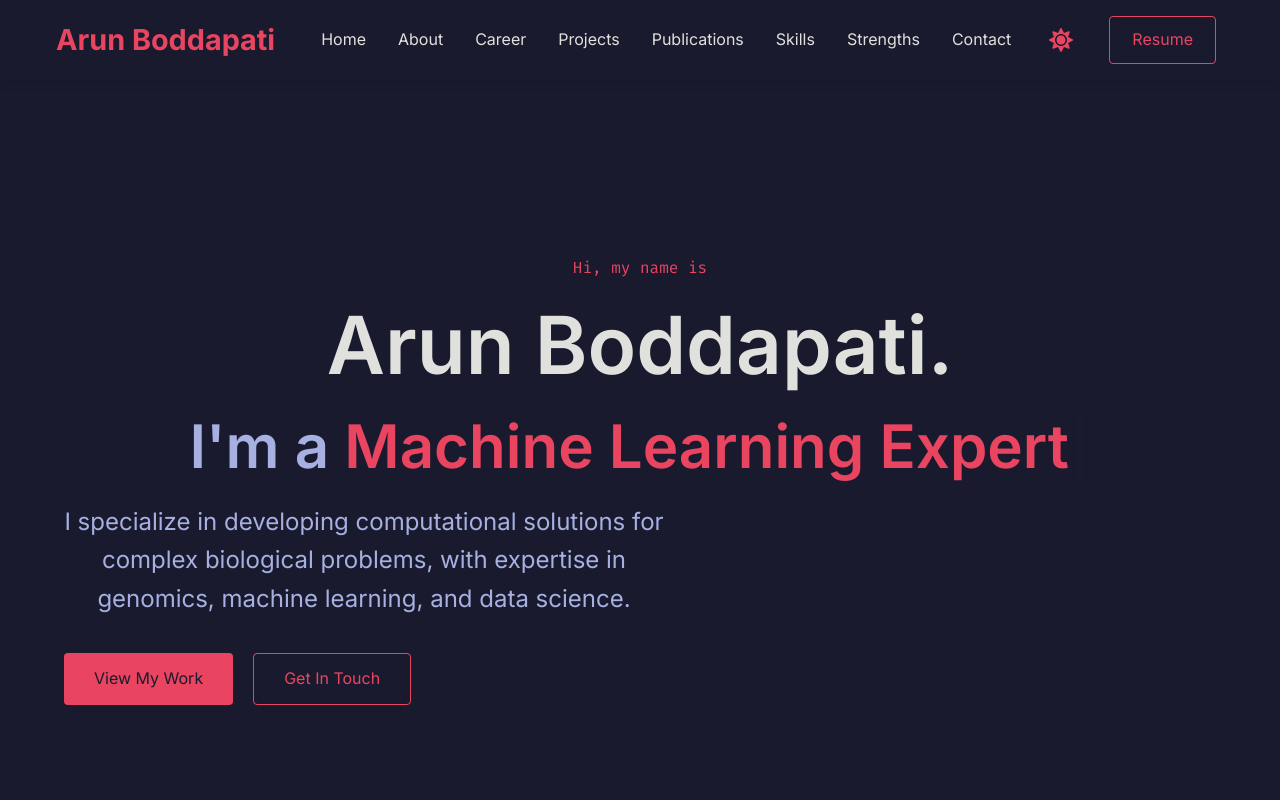
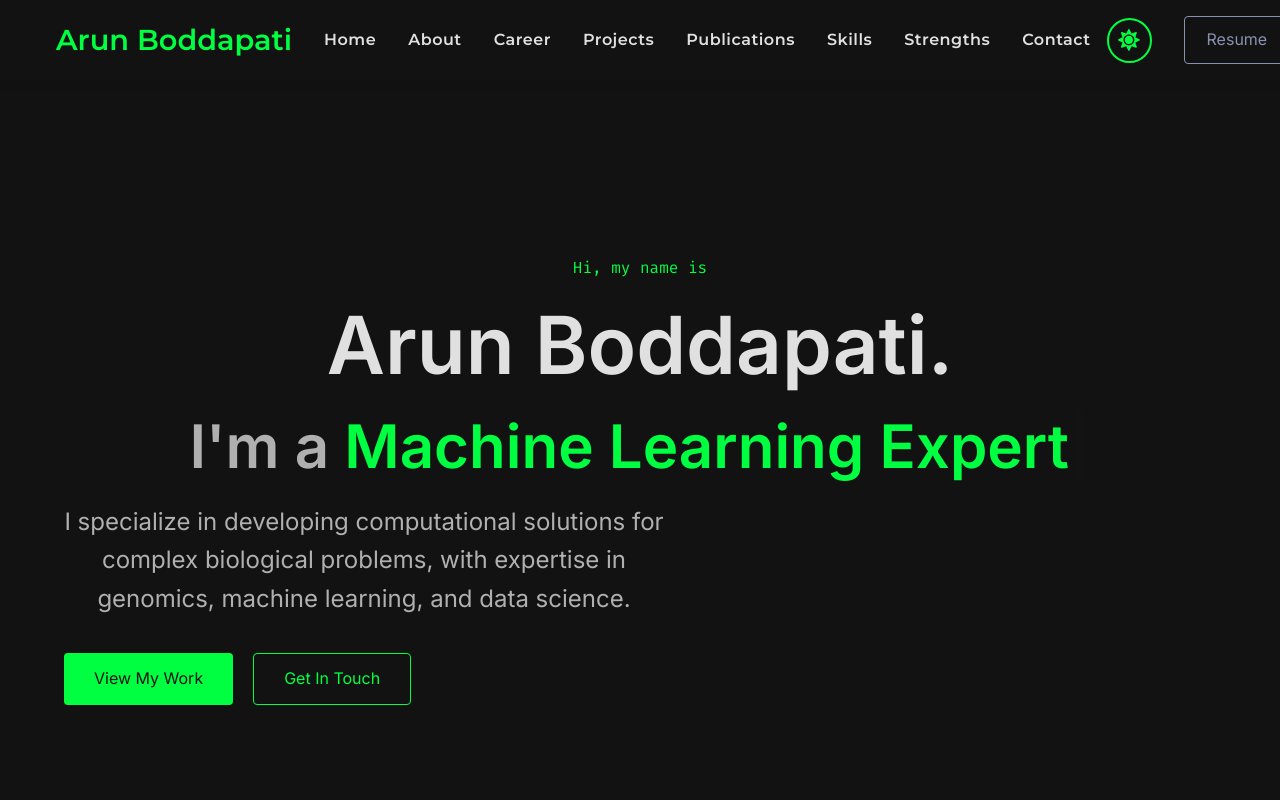
Before and after one commit to arunbodd/Portfolio, a React (Create React App) app: page /testimonials in a window 1280 px wide. Shown: the top 800 px of the page. Built offline with nearby package versions, Linux system fonts and the light colour scheme.

Commit message:
Enhance portfolio design with Montserrat font, improved page transitions, Matrix-inspired dark theme, and UI refinements

```diff
--- a/public/index.html
+++ b/public/index.html
@@ -10,6 +10,10 @@
       content="Arun Boddapati - Bioinformatics Scientist and Machine Learning Expert"
     />
     <link rel="apple-touch-icon" href="%PUBLIC_URL%/logo192.png" />
+    <!-- Google Fonts - Montserrat -->
+    <link rel="preconnect" href="https://fonts.googleapis.com">
+    <link rel="preconnect" href="https://fonts.gstatic.com" crossorigin>
+    <link href="https://fonts.googleapis.com/css2?family=Montserrat:wght@400;600&display=swap" rel="stylesheet">
     <!--
       manifest.json provides metadata used when your web app is installed on a
       user's mobile device or desktop. See https://developers.google.com/web/fundamentals/web-app-manifest/
--- a/src/components/Footer.js
+++ b/src/components/Footer.js
@@ -11,6 +11,7 @@ const FooterContainer = styled.footer`
   flex-direction: column;
   justify-content: center;
   align-items: center;
+  font-family: 'Montserrat', sans-serif;
 `;
 
 const SocialIcons = styled.div`
@@ -24,6 +25,7 @@ const SocialIconLink = styled.a`
   font-size: 1.5rem;
   margin: 0 1rem;
   transition: all 0.3s ease-in-out;
+  font-family: 'Montserrat', sans-serif;
 
   svg {
     width: 20px;
@@ -40,6 +42,8 @@ const Copyright = styled.p`
   font-size: 0.9rem;
   text-align: center;
   margin-bottom: 0.5rem;
+  font-family: 'Montserrat', sans-serif;
+  font-weight: 400;
 `;
 
 const ViewportNotice = styled.div`
@@ -49,11 +53,8 @@ const ViewportNotice = styled.div`
   margin-bottom: 0.2rem;
   padding: 2px 4px;
   font-size: 0.6rem;
-  max-width: 60%;
-  margin-left: auto;
-  margin-right: auto;
-  color: #a6b1e1;
-  opacity: 0.6;
+  font-family: 'Montserrat', sans-serif;
+  font-weight: 400;
 
   svg {
     margin-right: 3px;
@@ -79,6 +80,7 @@ const FooterLink = styled(Link)`
   margin: 0 1rem;
   font-size: 0.9rem;
   transition: all 0.3s ease-in-out;
+  font-family: 'Montserrat', sans-serif;
 
   &:hover {
     color: ${props => props.theme.highlight};
@@ -105,11 +107,12 @@ const Footer = () => {
       <FooterNav>
         <FooterLink to="/">Home</FooterLink>
         <FooterLink to="/about">About</FooterLink>
+        <FooterLink to="/career">Career</FooterLink>
         <FooterLink to="/projects">Projects</FooterLink>
         <FooterLink to="/publications">Publications</FooterLink>
         <FooterLink to="/contact">Contact</FooterLink>
       </FooterNav>
-      <Copyright> {new Date().getFullYear()} Arun Boddapati. All rights reserved.</Copyright>
+      <Copyright>&copy; 2025 Arun Boddapati. All rights reserved.</Copyright>
     </FooterContainer>
   );
 };
--- a/src/components/Navbar.js
+++ b/src/components/Navbar.js
@@ -21,14 +21,16 @@ const Nav = styled.nav`
 const Logo = styled(Link)`
   color: ${props => props.theme.highlight};
   font-size: 1.8rem;
-  font-weight: bold;
+  font-weight: 600;
+  font-family: 'Montserrat', sans-serif;
   text-decoration: none;
   padding: 0 1rem;
   cursor: pointer;
   transition: all 0.3s ease;
+  white-space: nowrap;
 
   &:hover {
-    color: ${props => props.theme.textWhite};
+    color: ${props => props.theme === 'dark' ? props.theme.accentRed : props.theme.textWhite};
   }
 `;
 
@@ -71,6 +73,9 @@ const NavLink = styled(Link)`
   height: 100%;
   cursor: pointer;
   font-size: 1rem;
+  font-family: 'Montserrat', sans-serif;
+  font-weight: 600;
+  letter-spacing: 0.5px;
   transition: all 0.3s ease;
 
   &:hover {
@@ -99,8 +104,8 @@ const NavBtnLink = styled.a`
   border-radius: 4px;
   background: transparent;
   padding: 10px 22px;
-  color: ${props => props.theme.highlight};
-  border: 1px solid ${props => props.theme.highlight};
+  color: ${props => props.theme === 'dark' ? props.theme.accentRed : props.theme.highlight};
+  border: 1px solid ${props => props.theme === 'dark' ? props.theme.accentRed : props.theme.highlight};
   outline: none;
   cursor: pointer;
   transition: all 0.3s ease-in-out;
@@ -109,24 +114,28 @@ const NavBtnLink = styled.a`
 
   &:hover {
     transition: all 0.3s ease-in-out;
-    background: rgba(100, 255, 218, 0.1);
+    background: ${props => props.theme === 'dark' ? 'rgba(255, 62, 62, 0.1)' : 'rgba(100, 255, 218, 0.1)'};
   }
 `;
 
 const ThemeToggle = styled.button`
-  background: transparent;
+  background: ${props => props.theme.navBackground};
   color: ${props => props.theme.highlight};
-  border: none;
+  border: 2px solid ${props => props.theme.highlight};
+  border-radius: 50%;
   cursor: pointer;
   font-size: 1.5rem;
   display: flex;
   align-items: center;
   justify-content: center;
   transition: all 0.3s ease;
-  padding: 0.5rem;
-  margin-right: 12px;
+  padding: 0.6rem;
+  margin-right: 16px;
+  height: 45px;
+  width: 45px;
 
   &:hover {
+    background: rgba(0, 255, 65, 0.15);
     transform: rotate(30deg);
   }
 `;
@@ -137,7 +146,9 @@ const MobileThemeToggle = styled(ThemeToggle)`
   @media screen and (max-width: 768px) {
     display: flex;
     margin: 20px auto;
-    font-size: 2rem;
+    font-size: 1.8rem;
+    height: 55px;
+    width: 55px;
   }
 `;
 
@@ -223,7 +234,7 @@ const Navbar = () => {
         <ThemeToggle onClick={toggleTheme} aria-label="Toggle theme">
           {theme === 'dark' ? <FaSun /> : <FaMoon />}
         </ThemeToggle>
-        <NavBtnLink href={`${process.env.PUBLIC_URL}/resume.pdf`} target="_blank" rel="noopener noreferrer">Resume</NavBtnLink>
+        <NavBtnLink href={`${process.env.PUBLIC_URL}/resume.pdf`} target="_blank" rel="noopener noreferrer" theme={theme}>Resume</NavBtnLink>
       </NavBtn>
     </Nav>
   );
--- a/src/components/PageTransition.js
+++ b/src/components/PageTransition.js
@@ -1,62 +1,29 @@
-import React, { useState, useEffect } from 'react';
+import React from 'react';
 import { useLocation } from 'react-router-dom';
-import styled, { keyframes, css } from 'styled-components';
+import styled, { keyframes } from 'styled-components';
 
 const fadeIn = keyframes`
   from {
     opacity: 0;
-    transform: translateY(20px);
   }
   to {
     opacity: 1;
-    transform: translateY(0);
-  }
-`;
-
-const fadeOut = keyframes`
-  from {
-    opacity: 1;
-    transform: translateY(0);
-  }
-  to {
-    opacity: 0;
-    transform: translateY(-20px);
   }
 `;
 
 const PageWrapper = styled.div`
-  position: relative;
+  animation: ${fadeIn} 1.3s ease;
   min-height: 100%;
   width: 100%;
-  animation: ${props => {
-    if (props.transitionState === 'fadeIn') {
-      return css`${fadeIn} 0.4s ease-in-out forwards`;
-    } else if (props.transitionState === 'fadeOut') {
-      return css`${fadeOut} 0.4s ease-in-out forwards`;
-    }
-    return 'none';
-  }};
 `;
 
 const PageTransition = ({ children }) => {
   const location = useLocation();
-  const [displayLocation, setDisplayLocation] = useState(location);
-  const [transitionStage, setTransitionStage] = useState("fadeIn");
 
-  useEffect(() => {
-    if (location.pathname !== displayLocation.pathname) {
-      setTransitionStage("fadeOut");
-      const timeout = setTimeout(() => {
-        setDisplayLocation(location);
-        setTransitionStage("fadeIn");
-      }, 300); // This should be slightly less than the animation duration
-
-      return () => clearTimeout(timeout);
-    }
-  }, [location, displayLocation]);
-
+  // Using React.cloneElement to pass a unique key based on the pathname
+  // This forces a remount of children when the route changes
   return (
-    <PageWrapper transitionState={transitionStage}>
+    <PageWrapper key={location.pathname}>
       {children}
     </PageWrapper>
   );
--- a/src/context/ThemeContext.js
+++ b/src/context/ThemeContext.js
@@ -2,15 +2,17 @@ import React, { createContext, useState, useEffect } from 'react';
 
 // Define theme colors
 export const darkTheme = {
-  background: '#1a1a2e',
-  lightNavy: '#16213e',
-  navy: '#0f3460',
-  highlight: '#e94560',
-  textSlate: '#a6b1e1',
-  textLightSlate: '#e0e1dd',
-  textWhite: '#ffffff',
-  navBackground: '#1a1a2e',
-  cardBackground: '#16213e',
+  background: '#121212',      // Dark gray background
+  lightNavy: '#1e1e1e',       // Slightly lighter gray
+  navy: '#2d2d2d',            // Medium gray
+  highlight: '#00ff41',       // Bright Matrix green for primary highlights
+  textSlate: '#b0b0b0',       // Neutral gray text
+  textLightSlate: '#e0e0e0',  // Light gray text
+  textWhite: '#ffffff',       // White text
+  navBackground: '#121212',   // Same as background
+  cardBackground: '#1e1e1e',  // Same as lightNavy
+  highlightTint: 'rgba(0, 255, 65, 0.15)', // Matrix green with transparency for hover effects
+  accentRed: '#ff3e3e',       // Vibrant red for secondary accents
 };
 
 export const lightTheme = {
@@ -50,7 +52,7 @@ export const ThemeProvider = ({ children }) => {
 
   // Add highlightTint to darkTheme if not present
   const currentTheme = theme === 'dark'
-    ? { ...darkTheme, highlightTint: 'rgba(233, 69, 96, 0.1)' }
+    ? darkTheme
     : lightTheme;
 
   return (
--- a/src/pages/Career.js
+++ b/src/pages/Career.js
@@ -83,22 +83,25 @@ const TimelineItem = styled.div`
     content: attr(data-year);
     position: absolute;
     top: 20px;
-    width: 40px;
-    height: 40px;
-    background: ${props => props.theme.highlight};
+    width: 50px;
+    height: 50px;
+    background: ${props => props.theme.background};
+    border: 3px solid ${props => props.theme.highlight};
     border-radius: 50%;
     transform: translateY(-50%);
     display: flex;
     align-items: center;
     justify-content: center;
-    color: white;
-    font-size: 0.8rem;
+    color: ${props => props.theme.highlight};
+    font-size: 0.9rem;
+    font-weight: bold;
+    box-shadow: 0 0 10px rgba(0, 255, 65, 0.3);
   }
   &:nth-child(odd):before {
-    right: -20px;
+    right: -25px;
   }
   &:nth-child(even):before {
-    left: -20px;
+    left: -25px;
   }
 `;
 
```
